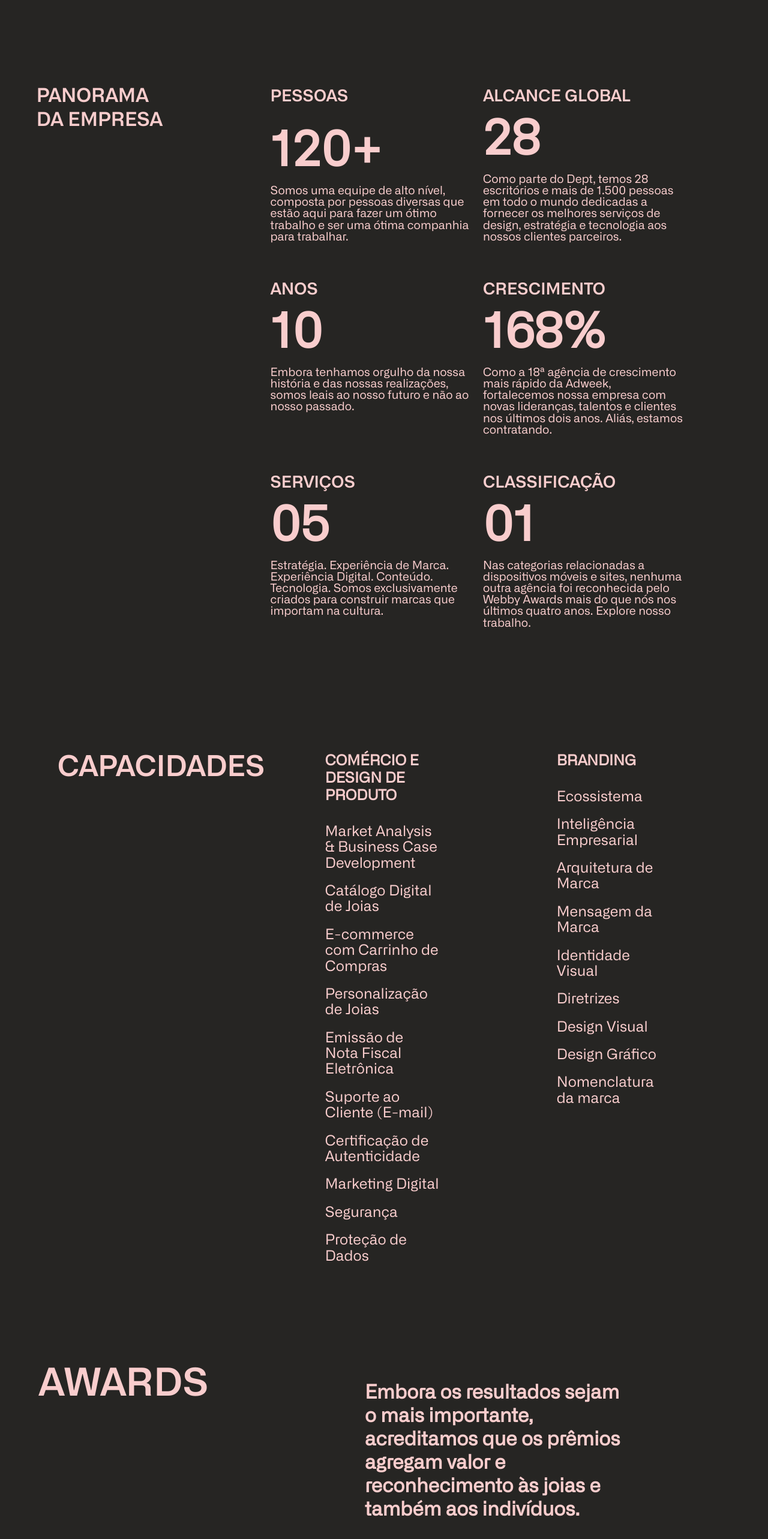
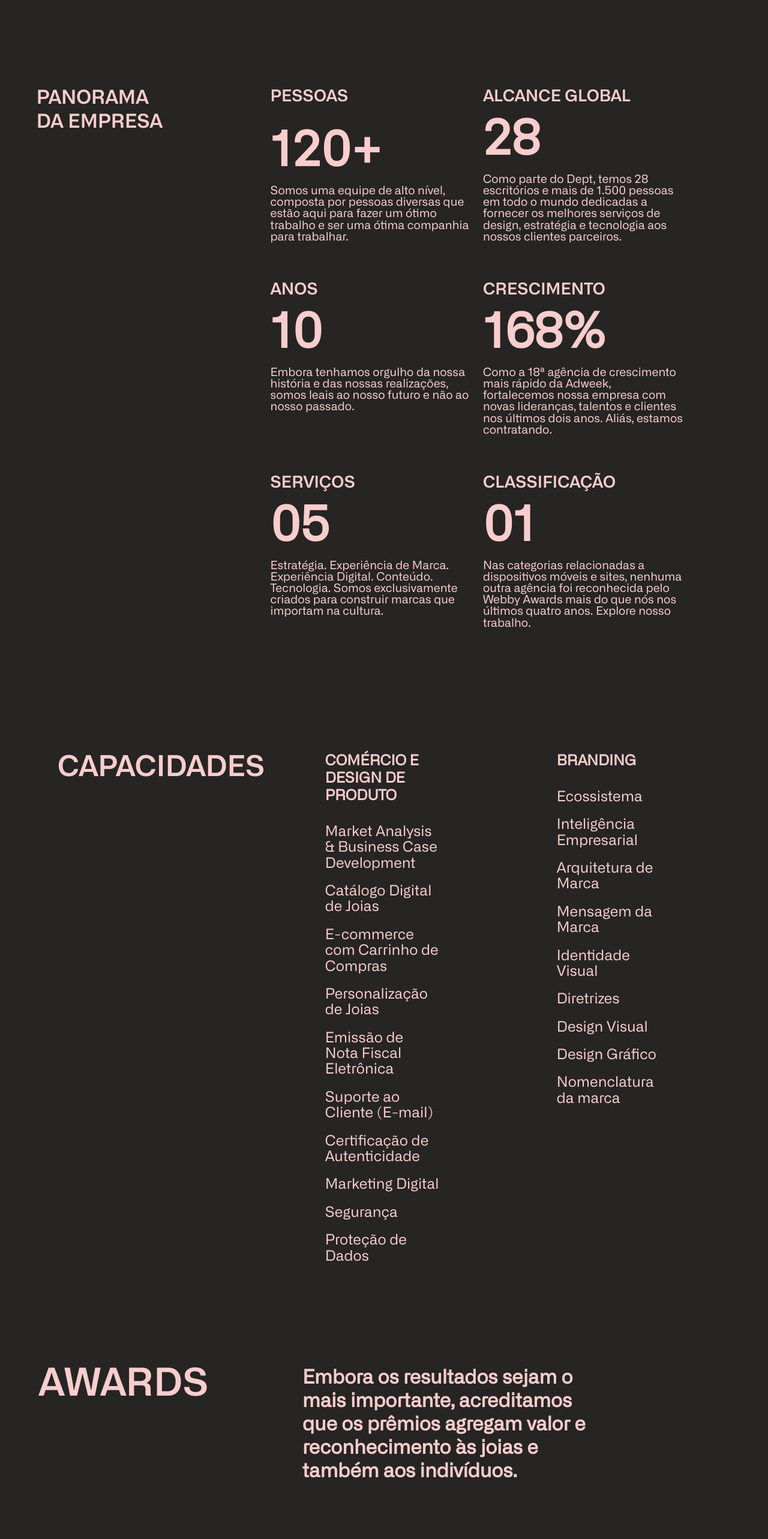
Before and after one commit to guilhermesantossousadev/aurum-ecommerce, a React (Vite) app: page /sobre in a window 1280 px wide. Shown: the part 2674-5240 px from the top of the page at 60% size. Built offline with nearby package versions, Linux system fonts and the light colour scheme.

Commit message:
Update Sobre.css

```diff
--- a/src/styles/pages/Sobre.css
+++ b/src/styles/pages/Sobre.css
@@ -398,7 +398,8 @@
   margin: 0;
   color: #f9cdcd;
   font-weight: 800;
-  margin-top: -5px;
+  margin-top: -2px;
+  font-weight: normal;
 }
 
 .Sobre__hero__item__right {
@@ -518,6 +519,7 @@
   text-transform: uppercase;
   margin: 0 0 0.5rem;
   color: #f9cdcd;
+  font-weight: normal;
 }
 
 .Sobre__hero__item__right span {
@@ -567,6 +569,7 @@
   font-weight: 800;
   font-size: 3rem;
   margin-top: -5px;
+  font-weight: normal;
 }
 
 .Sobre__Capabilities__container__item h2 {
@@ -640,7 +643,7 @@
   margin-right: 1rem;
   z-index: 2;
   border-radius: 5px;
-  font-size: 5rem;
+  font-size: 3.5rem;
   opacity: 0.5;
   /* palavra meio apagada */
   transition: opacity 0.3s ease;
@@ -678,69 +681,54 @@
   height: 100%;
   padding: 4rem;
   position: relative;
+  display: flex;
+  justify-content: left;
 }
 
 .Sobre__awards__item h1 {
   color: #f9cdcd;
   font-size: 4rem;
   text-transform: uppercase;
+  font-weight: normal;
 }
 
 .Sobre__awards__item h2 {
   color: #f9cdcd;
   font-size: 2rem;
-  max-width: 700px;
-  position: absolute;
-  top: 45%;
-  left: 30%;
-  transform: translate(-50%, -50%);
+  max-width: 500px;
+  margin-left: -200px;
+  margin-top: 10px;
 }
 
-/* ======= Responsividade ======= */
-
-/* Para telas menores que 1024px (ex: tablets) */
 @media (max-width: 1024px) {
   .Sobre__awards {
+    height: 40vh;
+    width: 100%;
+    display: flex;
     flex-direction: column;
-    height: auto; /* altura automática para ajustar conteúdo */
   }
 
+  /* Itens lado a lado em telas grandes */
   .Sobre__awards__item {
     width: 100%;
+    height: 100%;
     padding: 2rem;
-    height: auto;
     position: relative;
+    display: flex;
   }
 
   .Sobre__awards__item h1 {
-    font-size: 3rem;
-    text-align: center;
+    color: #f9cdcd;
+    font-size: 4rem;
+    text-transform: uppercase;
+    font-weight: normal;
   }
 
   .Sobre__awards__item h2 {
-    position: static; /* remove absolute para fluxo normal */
-    transform: none;
-    max-width: 100%;
-    font-size: 1.5rem;
-    margin-top: 1rem;
-    text-align: center;
-    left: auto;
-    top: auto;
-  }
-}
-
-/* Para telas menores que 480px (ex: celulares) */
-@media (max-width: 480px) {
-  .Sobre__awards__item {
-    padding: 1.5rem 1rem;
-  }
-
-  .Sobre__awards__item h1 {
-    font-size: 2.5rem;
-  }
-
-  .Sobre__awards__item h2 {
-    font-size: 1.2rem;
+    color: #f9cdcd;
+    font-size: 2rem;
+    margin-left: 0;
+    max-width: 1000px;
   }
 }
 
```
